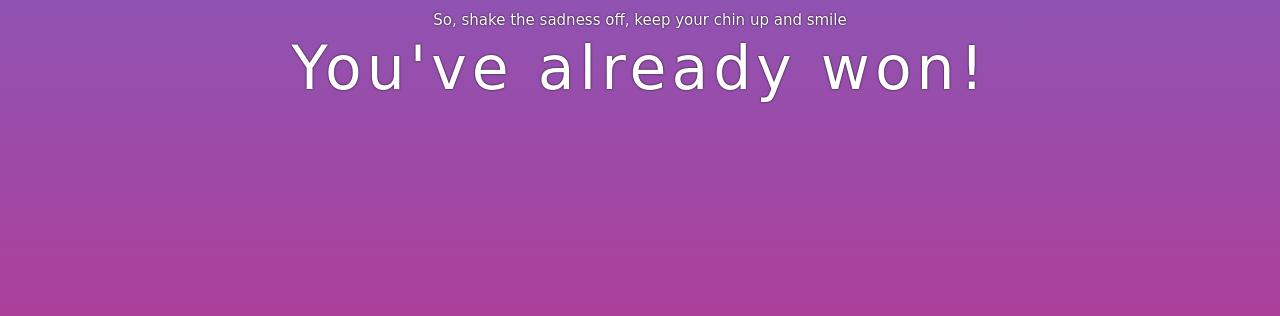
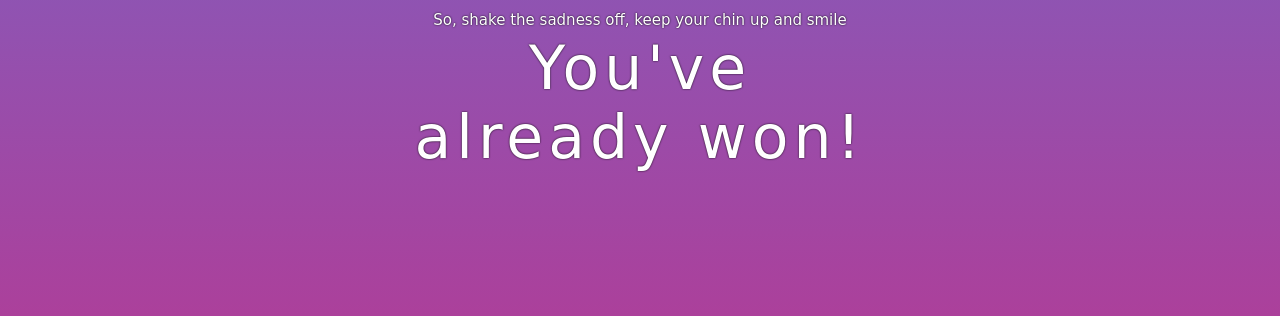
Before and after one commit to chizaram10/Cheer-Up-Card, a plain HTML site: page index.html in a window 1280 px wide. Shown: the part 388-704 px from the top of the page. Drawn offline with nearby package versions, Linux system fonts and the light colour scheme; a web font is replaced by a local one.

Commit message:
Didn't work

```diff
--- a/styles.css
+++ b/styles.css
@@ -1,7 +1,5 @@
 body {
     text-align: center;
-    width: 100%
-    height: 100%
     max-width: 500px;
     margin: auto;
     color: white;
```
